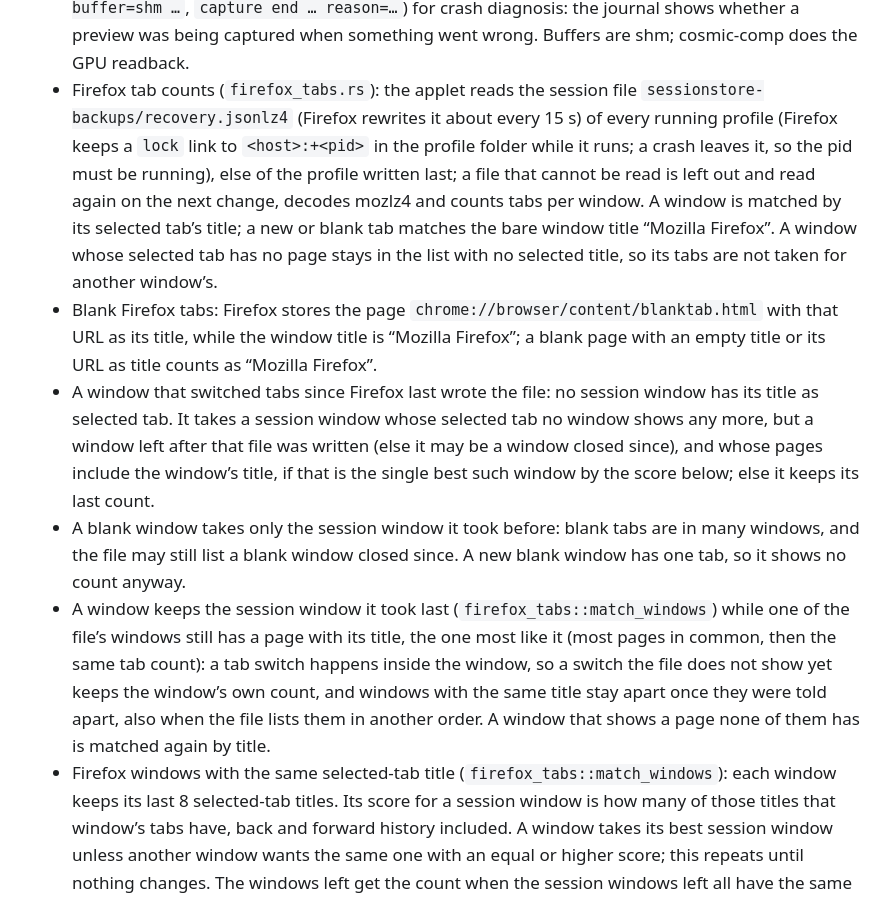
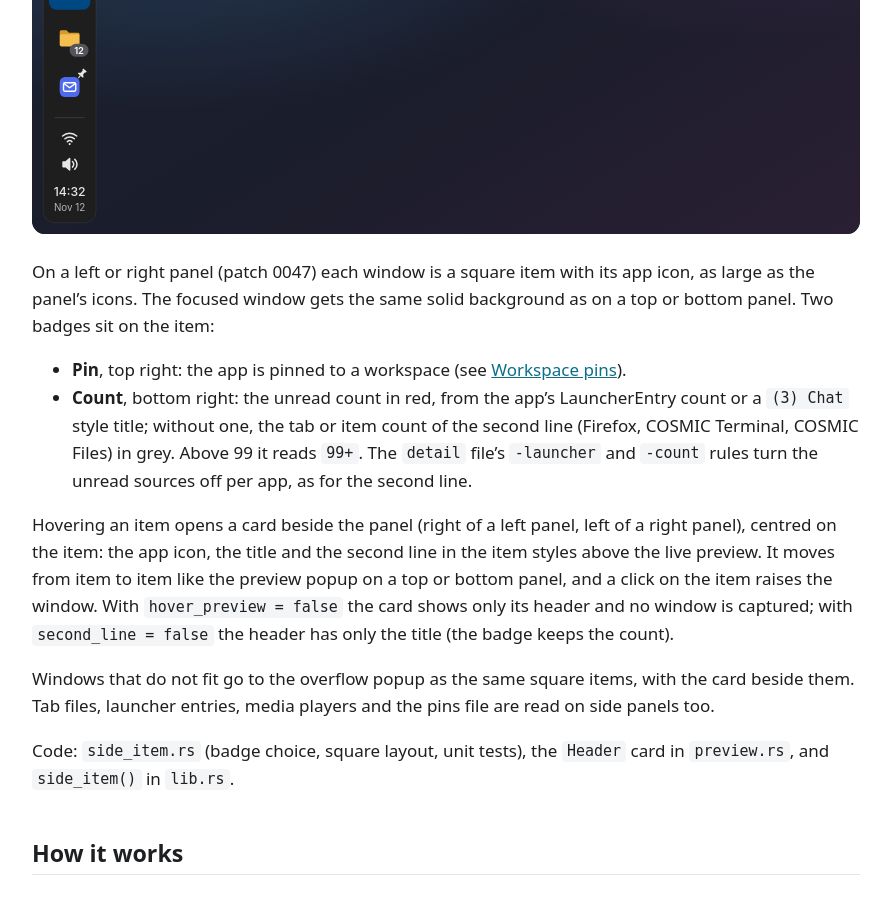
Before and after one commit to jwillmer/cosmic-desktop-extras, a Jekyll site: the page built from docs/taskbar.md, in a window 1280 px wide and 900 px high, scrolled down 2754 px. Shown: the whole window, without its empty margins (194-1085 px from the left). Built offline with Jekyll 4.4.1, drawn with Linux system fonts in a browser that asks for light colours; our own code applies the rules of GitHub Pages for plain Markdown files; some of the changed text lies outside the part shown.

Commit message:
docs: taskbar on a side panel
A "Side panel" section in the taskbar docs, a user-facing bullet in
the taskbar README, the new tests in testing.md, and a mockup
(docs/media/taskbar-vertical.svg, gen.py vertical()) with a PNG render.
Drops the old "side panel keeps thumbnails" limit and the side-panel
thumbnail note for hover_preview = false.

Co-Authored-By: Claude Opus 5.5 <noreply@anthropic.com>

````diff
--- a/docs/taskbar.md
+++ b/docs/taskbar.md
@@ -17,8 +17,8 @@ groups windows by app. The patches change the minimize applet (binary
 - Top/bottom panel: app icon (80 % of the panel icon size) and window title (14 px; the second
   line 12 px at 75 % of the text colour). The app suffix like " — Mozilla Firefox" is dropped from
   the title. The focused window has a solid background, by default the accent 30 % darker with the
-  theme's accent button text colour ([`colors`](#configuration) file). Side panels keep the
-  thumbnail items.
+  theme's accent button text colour ([`colors`](#configuration) file). Left and right panels
+  show square icon items: see [Side panel](#side-panel).
 - Width: an item is as wide as its icon and title need, between 120 and 220 px. Widths move in
   20 px steps and shrink only once the title is a full step shorter, so a spinner or a small title
   change does not shift the taskbar (`item_width.rs`; measured only when the rows change).
@@ -87,6 +87,33 @@ groups windows by app. The patches change the minimize applet (binary
 - Hover: preview popup with the window title after 0.12 s, at once when you move on from another
   item within 0.7 s. The preview is live while hovered: one capture session for that window, shm,
   at most 5 frames/s, stopped on leave. Minimized windows show their last picture.
+
+## Side panel
+
+![Taskbar on a left panel: square items with pin and count badges, and the hover card](media/taskbar-vertical.svg)
+
+On a left or right panel (patch 0047) each window is a square item with its app icon, as large
+as the panel's icons. The focused window gets the same solid background as on a top or bottom
+panel. Two badges sit on the item:
+
+- **Pin**, top right: the app is pinned to a workspace (see [Workspace pins](#workspace-pins)).
+- **Count**, bottom right: the unread count in red, from the app's LauncherEntry count or a
+  `(3) Chat` style title; without one, the tab or item count of the second line (Firefox,
+  COSMIC Terminal, COSMIC Files) in grey. Above 99 it reads `99+`. The `detail` file's
+  `-launcher` and `-count` rules turn the unread sources off per app, as for the second line.
+
+Hovering an item opens a card beside the panel (right of a left panel, left of a right panel),
+centred on the item: the app icon, the title and the second line in the item styles above the
+live preview. It moves from item to item like the preview popup on a top or bottom panel, and a
+click on the item raises the window. With `hover_preview = false` the card shows only its header
+and no window is captured; with `second_line = false` the header has only the title (the badge
+keeps the count).
+
+Windows that do not fit go to the overflow popup as the same square items, with the card beside
+them. Tab files, launcher entries, media players and the pins file are read on side panels too.
+
+Code: `side_item.rs` (badge choice, square layout, unit tests), the `Header` card in
+`preview.rs`, and `side_item()` in `lib.rs`.
 
 ## How it works
 
@@ -219,7 +246,8 @@ org.example.Mail = Mail
 ```
 
 On a top or bottom panel, items of pinned apps carry a small pin (the theme's `pin-symbolic`,
-12 px, in the item's text colour) on the top right of their icon. It shows only with Workspace
+12 px, in the item's text colour) on the top right of their icon; on a side panel, on the top
+right of the square item. It shows only with Workspace
 Keeper installed and the icon in the theme. The taskbar reads the file every 2 s when it changed,
 and at once after its own menu wrote it, so hand edits show too.
 
@@ -271,11 +299,11 @@ the defaults; a bad line is logged with its key and skipped:
 
 ```text
 second_line = true       # false: title on one line, a tab count as "(n) " before it
-hover_preview = true     # false: no preview popup on hover, also in the overflow popup
+hover_preview = true     # false: no preview popup on hover, also in the overflow popup (side panel: the card keeps its header)
 ```
 
 `hover_preview = false` also stops every window capture for the preview: no live capture, and
-no thumbnails on a top or bottom panel (a side panel still captures them: they are its items).
+no thumbnails, on any panel.
 Click, middle click and the window menu are unchanged. Turned back on, a window has a thumbnail
 again after its next capture (minimized, or losing focus).
 
@@ -341,5 +369,5 @@ taskbar/check.sh --print             the daily check, printed instead of notifie
 - A blank Firefox window with several tabs shows no count until it was matched once on another
   page, e.g. right after the applet starts.
 - Rust unit tests cover tab counts, the ignore file, title shortening, workspace labels, the move
-  capability check, the workspace pins file and the live-preview frame pacing. The UI, previews and menu are tested by
+  capability check, the workspace pins file, the live-preview frame pacing and the side panel badges. The UI, previews and menu are tested by
   hand. See [testing](testing.md).
````
Also changed, not shown: docs/testing.md (+1 -1 lines), docs/media/png/taskbar-vertical.png (added), docs/media/taskbar-vertical.svg (added), taskbar/README.md, 1 other file.
